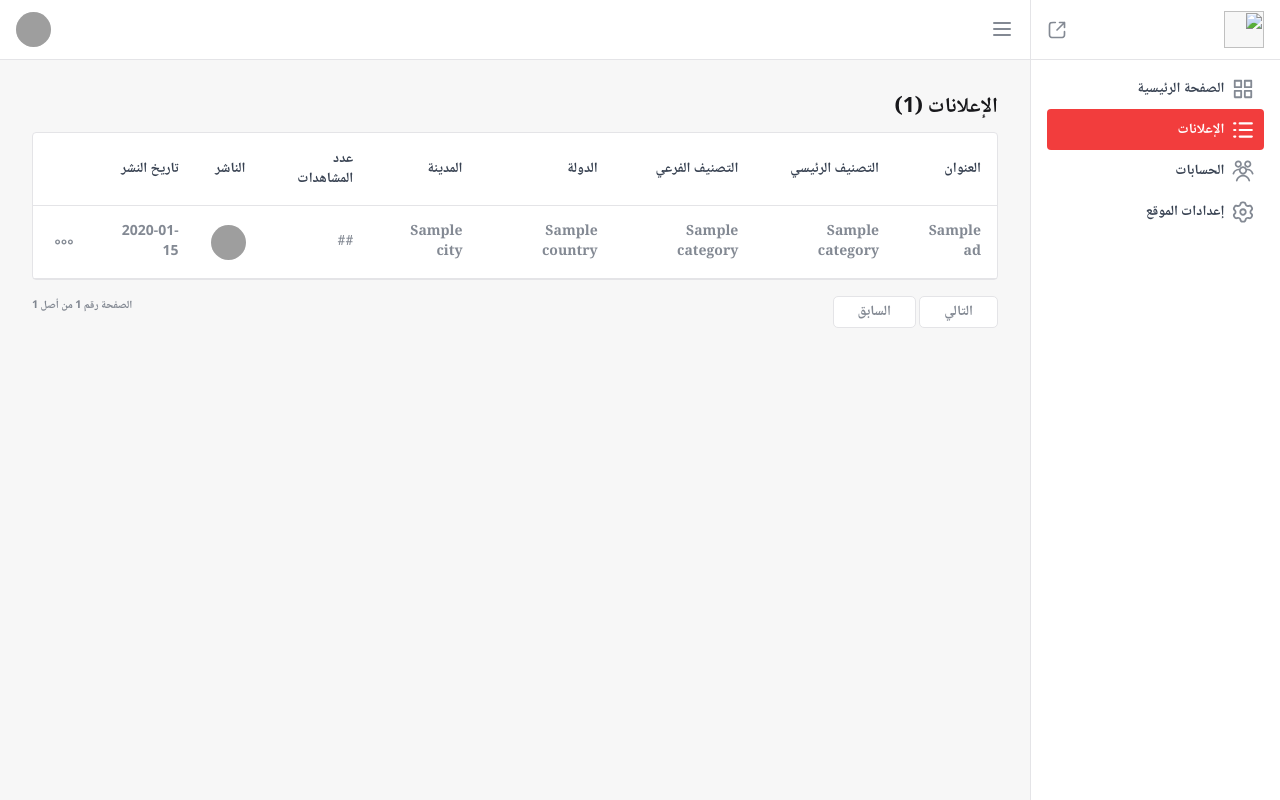
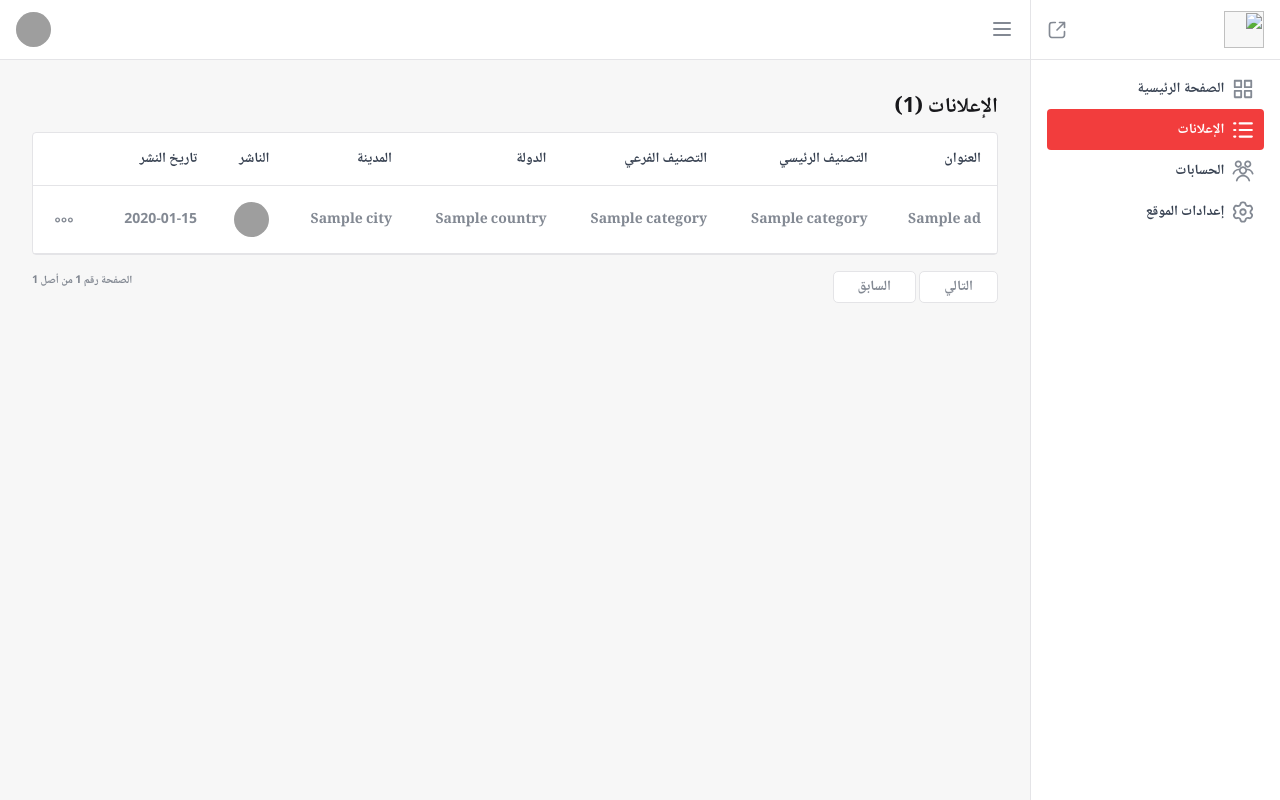
Before and after one commit to hixvmx/redstore, a Laravel app: page /dashboard/ads in a window 1280 px wide. Run offline with Laravel 10, Linux system fonts and the light colour scheme; a user stored in the database is signed in; tables that the repository leaves empty hold one stand-in row (values such as "Sample post"); grey boxes are pictures that could not be loaded.

Commit message:
remove views number from 'dashboard/ads'

```diff
--- a/resources/views/dashboard/ads.blade.php
+++ b/resources/views/dashboard/ads.blade.php
@@ -20,7 +20,6 @@
                         <th>التصنيف الفرعي</th>
                         <th>الدولة</th>
                         <th>المدينة</th>
-                        <th>عدد المشاهدات</th>
                         <th>الناشر</th>
                         <th>تاريخ النشر</th>
                         <th></th>
@@ -39,7 +38,6 @@
                                 <td>{{$ad->sub_category ? $ad->sub_category->name : '#'}}</td>
                                 <td>{{$ad->country ? $ad->country->name : '#'}}</td>
                                 <td>{{$ad->city ? $ad->city->name : '#'}}</td>
-                                <td>##</td>
                                 <td>
                                     @if ($ad->publisher)
                                         <div class="user__data" onclick="window.open('/user/{{$ad->publisher->username}}', '_blank')">
```
